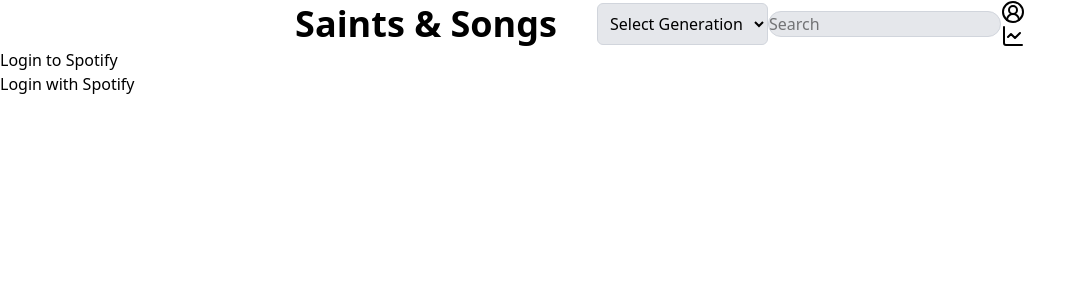
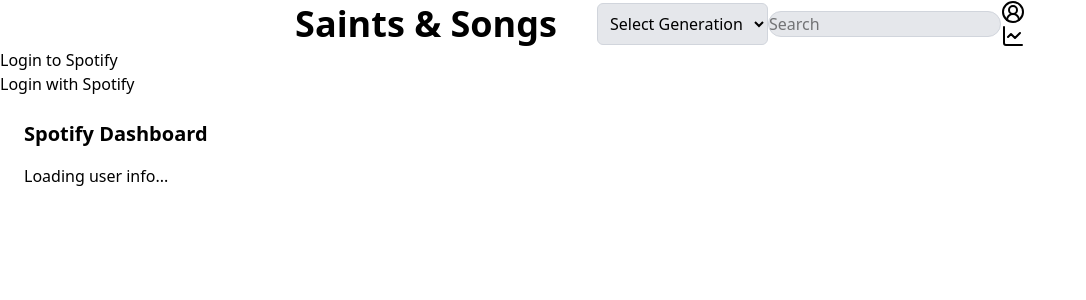
Before and after one commit to Ursullah/spotify2.0, a React (Vite) app in the folder my-spotify-app/: page / in a window 1280 px wide. Shown: the top 300 px of the page, without its empty margins (0-1086 px from the left). Built offline with nearby package versions, Linux system fonts and the light colour scheme.

Commit message:
Moved components into src

```diff
--- a/my-spotify-app/src/App.jsx
+++ b/my-spotify-app/src/App.jsx
@@ -1,8 +1,9 @@
 import React from 'react'
-import Home from './assets/components/Home.JSX'
-import GenerationSongDisplay from './assets/components/GenerationSongDisplay'
-import './assets/components/Login'
-import Login from './assets/components/Login'
+import Home from './components/Home.JSX'
+import GenerationSongDisplay from './components/GenerationSongDisplay'
+import './components/Login'
+import Login from './components/Login'
+import Dashboard from './components/Dashboard'
 
 const App = () => {
   return (
@@ -10,6 +11,7 @@ const App = () => {
       <Home />
       <GenerationSongDisplay />
       <Login />
+      <Dashboard />
     </div>
   )
 }
--- /dev/null
+++ b/my-spotify-app/src/components/Dashboard.jsx
@@ -0,0 +1,38 @@
+import { useEffect, useState } from 'react';
+import axios from 'axios';
+
+const Dashboard = () => {
+  const [user, setUser] = useState(null);
+
+  useEffect(() => {
+    const urlParams = new URLSearchParams(window.location.search);
+    const accessToken = urlParams.get('access_token');
+
+    if (accessToken) {
+      axios.get('https://api.spotify.com/v1/me', {
+        headers: {
+          Authorization: `Bearer ${accessToken}`
+        }
+      })
+      .then(res => setUser(res.data))
+      .catch(err => console.error(err));
+    }
+  }, []);
+
+  return (
+    <div className="p-6">
+      <h1 className="text-xl font-bold mb-4">Spotify Dashboard</h1>
+      {user ? (
+        <div>
+          <p>👤 Name: {user.display_name}</p>
+          <p>📧 Email: {user.email}</p>
+          <p>🌍 Country: {user.country}</p>
+        </div>
+      ) : (
+        <p>Loading user info...</p>
+      )}
+    </div>
+  );
+};
+
+export default Dashboard;
```
Also changed, not shown: my-spotify-app/src/components/Footer.jsx (added), my-spotify-app/src/components/GenerationSection.jsx (added), my-spotify-app/src/components/GenerationSongDisplay.jsx (renamed from my-spotify-app/src/assets/components/GenerationSongDisplay.jsx), my-spotify-app/src/components/Header.jsx (added), my-spotify-app/src/components/Home.jsx (renamed from my-spotify-app/src/assets/components/Home.jsx), my-spotify-app/src/components/Loader.jsx (added), my-spotify-app/src/components/Login.jsx (renamed from my-spotify-app/src/assets/components/Login.jsx), my-spotify-app/src/components/SongCard.jsx (added).
